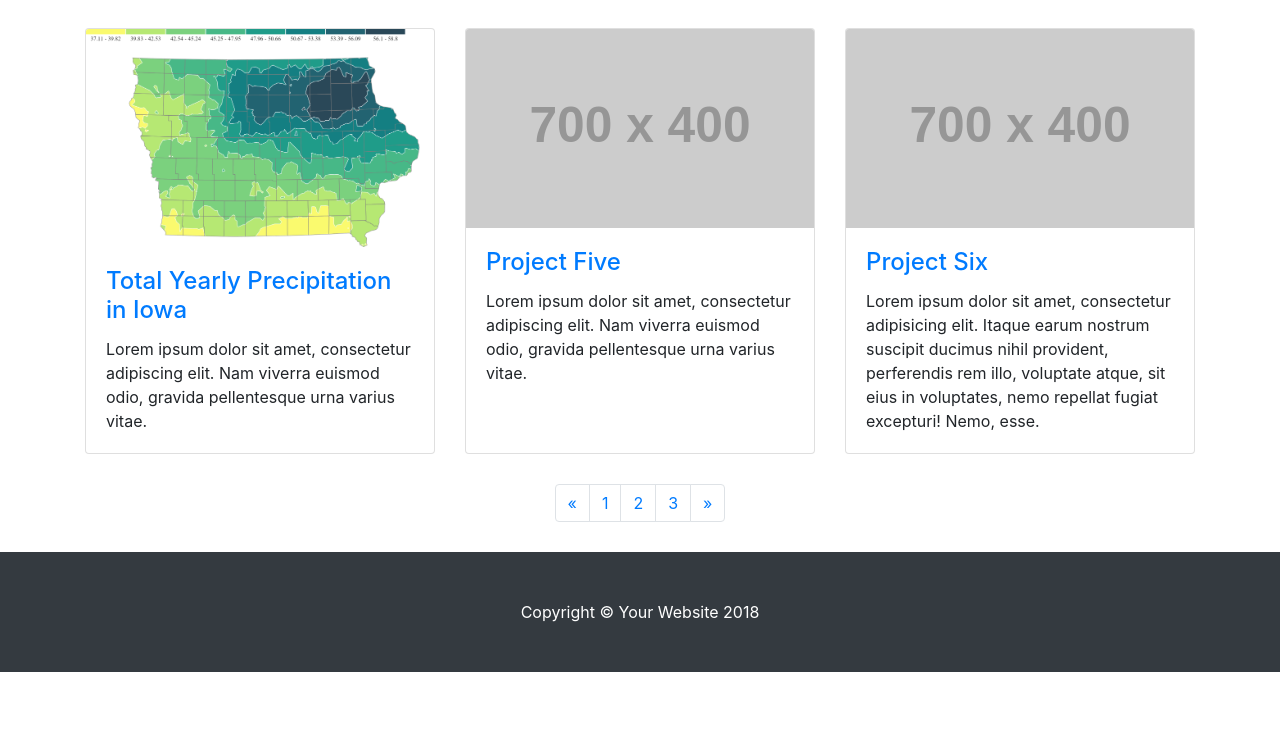
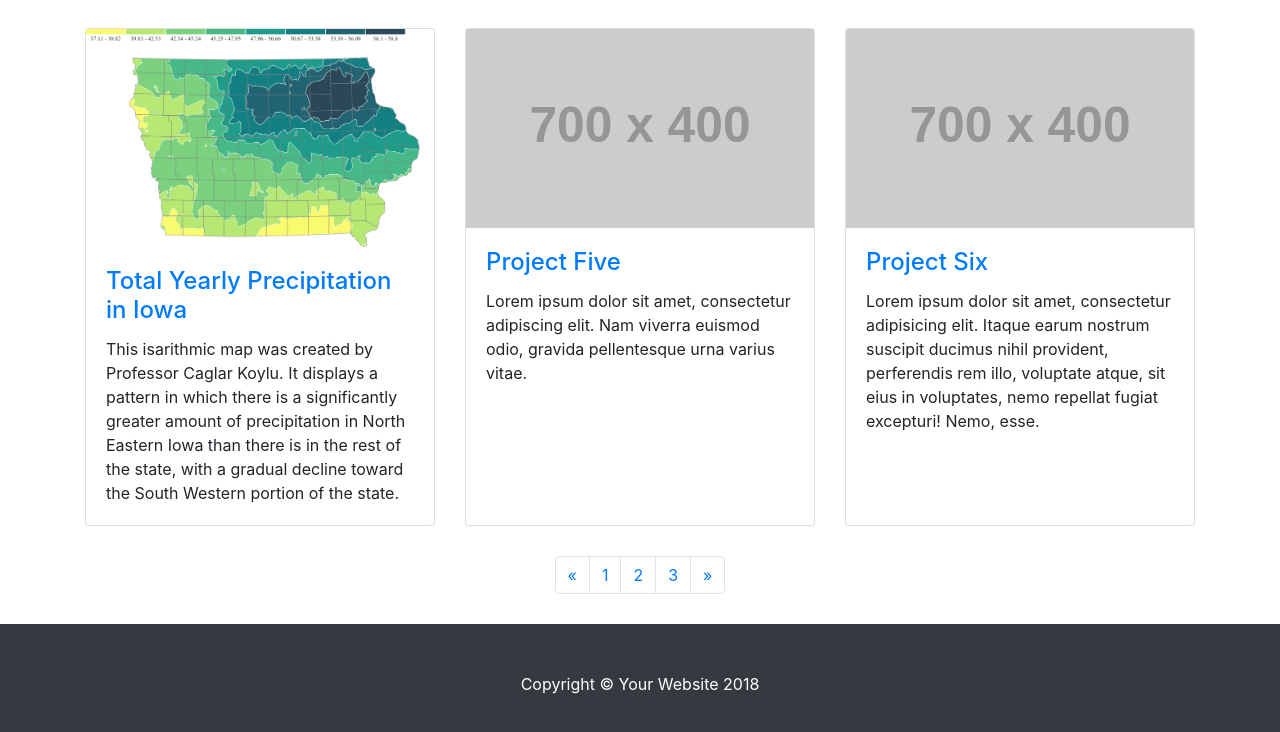
Before and after one commit to haileyq0110/Hailey-Quinn, a website: page index.html in a window 1280 px wide. Shown: the part 718-1450 px from the top of the page. Before the commit the page ends 1390 px from the top, so only its background shows below. Drawn offline with Linux system fonts and the light colour scheme; placeholder pictures from the web are drawn by us.

Commit message:
Description of Isarithmic Map

```diff
--- a/index.html
+++ b/index.html
@@ -97,7 +97,7 @@
               <h4 class="card-title">
                 <a href="#">Total Yearly Precipitation in Iowa</a>
               </h4>
-              <p class="card-text">Lorem ipsum dolor sit amet, consectetur adipiscing elit. Nam viverra euismod odio, gravida pellentesque urna varius vitae.</p>
+              <p class="card-text">This isarithmic map was created by Professor Caglar Koylu. It displays a pattern in which there is a significantly greater amount of precipitation in North Eastern Iowa than there is in the rest of the state, with a gradual decline toward the South Western portion of the state.</p>
             </div>
           </div>
         </div>
```
